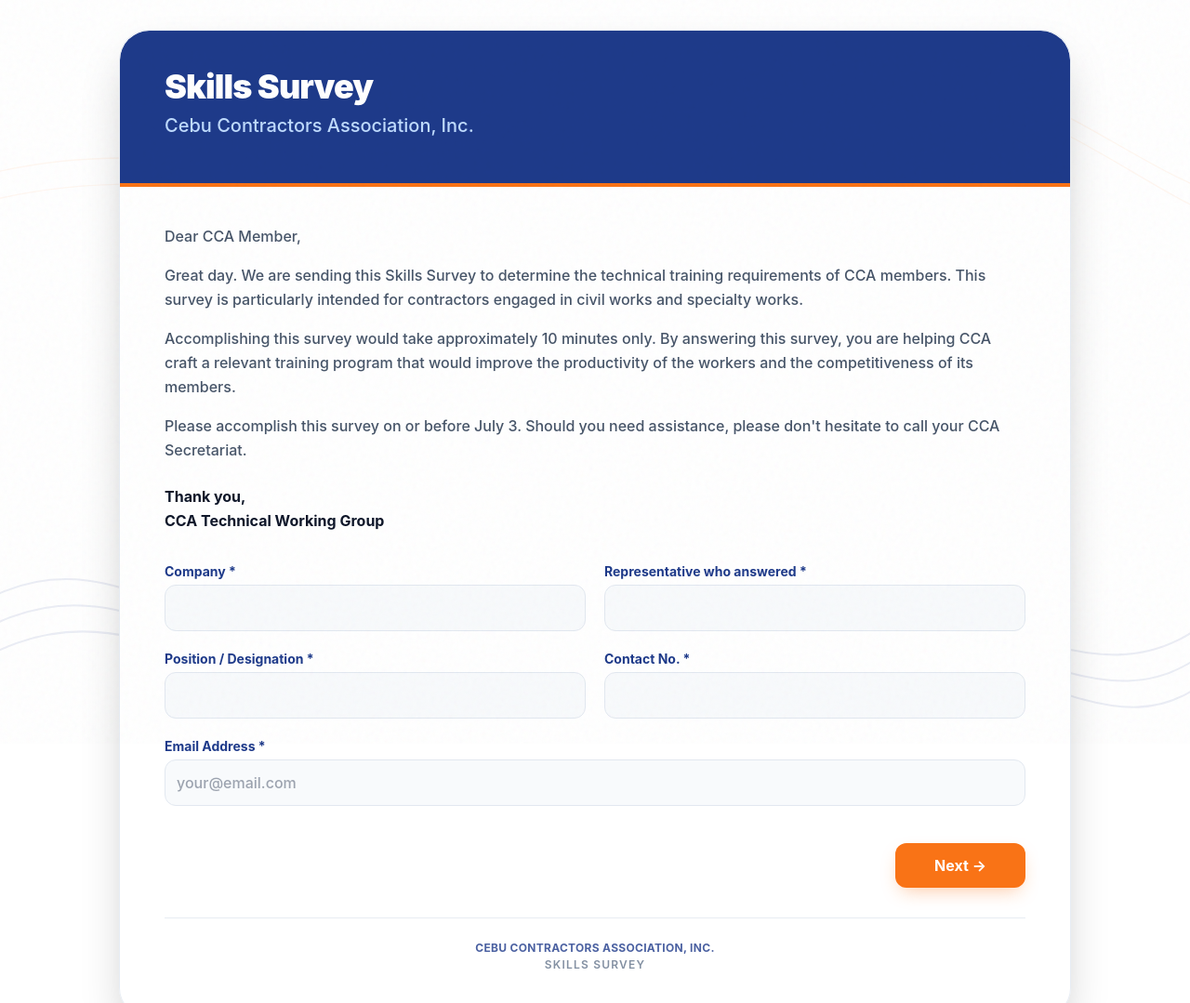
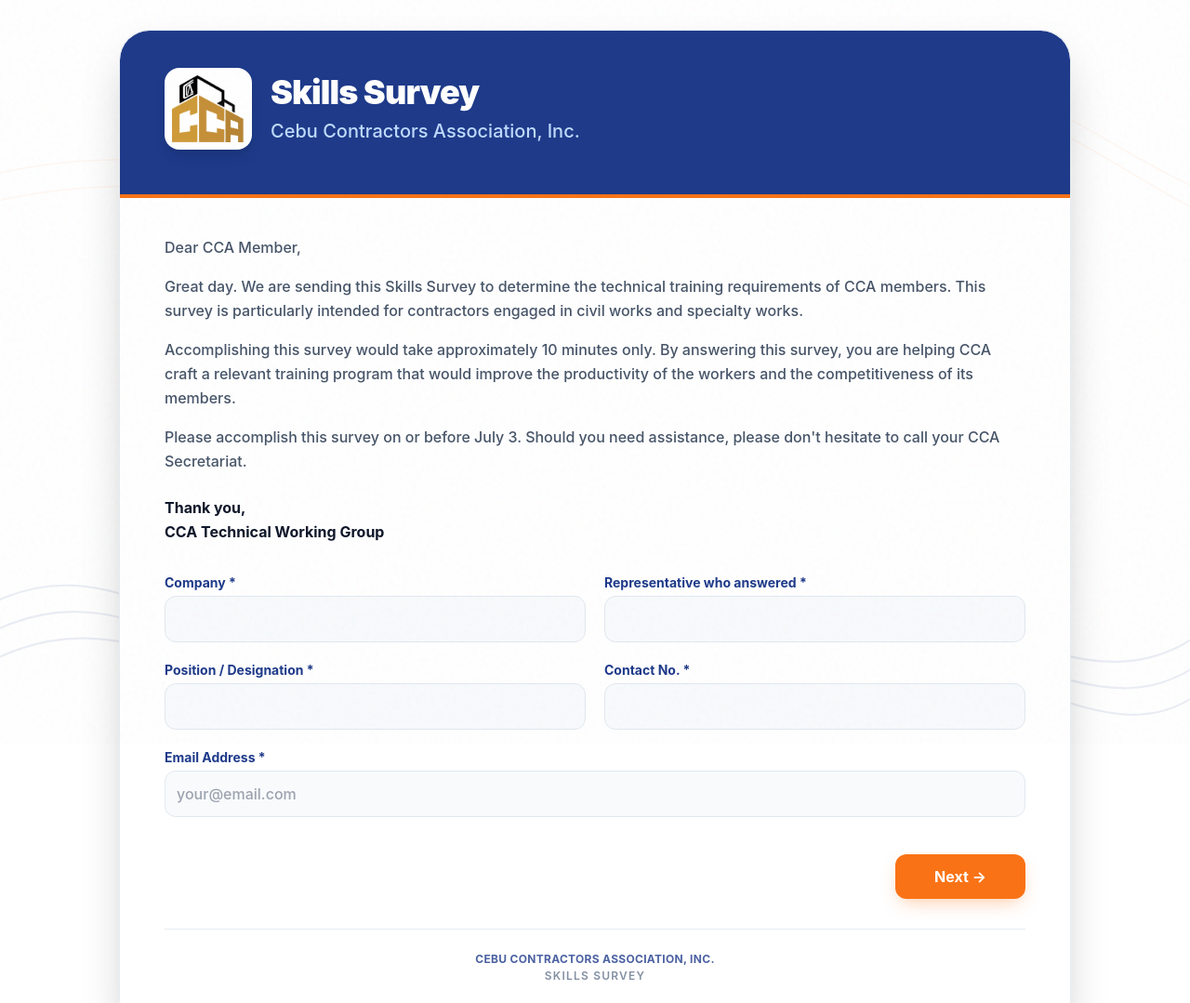
Before and after one commit to skillsknowledge/ccasurveyform, a plain HTML site: page index.html in a window 1280 px wide. Shown: the top 1079 px of the page at 93% size. Drawn offline with nearby package versions, Linux system fonts and the light colour scheme.

Commit message:
Update index.html

```diff
--- a/index.html
+++ b/index.html
@@ -4,6 +4,8 @@
 <meta charset="UTF-8">
 <meta name="viewport" content="width=device-width, initial-scale=1.0">
 <title>CCA Skills Survey</title>
+<link rel="icon" type="image/png" href="favicon.png">
+<link rel="apple-touch-icon" href="favicon.png">
 <script src="https://cdn.tailwindcss.com"></script>
 <style>
 body { background-color: #ffffff; font-family: 'Inter', sans-serif; min-height: 100vh; position: relative; overflow-x: hidden; }
@@ -41,8 +43,13 @@ const APPS_SCRIPT_URL = "https://script.google.com/macros/s/AKfycbyeQd0HtZTP-89W
 <!-- STEP 1: Profile -->
 <section id="step1" class="step-container active">
 <div class="section-header">
+<div class="flex items-center gap-5">
+<div class="bg-white rounded-2xl p-2 shadow-lg shrink-0"><img src="logo.png" alt="CCA logo" class="h-16 md:h-20 w-auto block" style="height:72px;width:auto;max-width:none;"></div>
+<div>
 <h1 class="text-3xl md:text-4xl font-black tracking-tight">Skills Survey</h1>
 <h2 class="text-lg md:text-xl font-medium text-blue-200 mt-2">Cebu Contractors Association, Inc.</h2>
+</div>
+</div>
 </div>
 <div class="space-y-4 text-slate-600 font-medium text-base leading-relaxed">
 <p>Dear CCA Member,</p>
```
